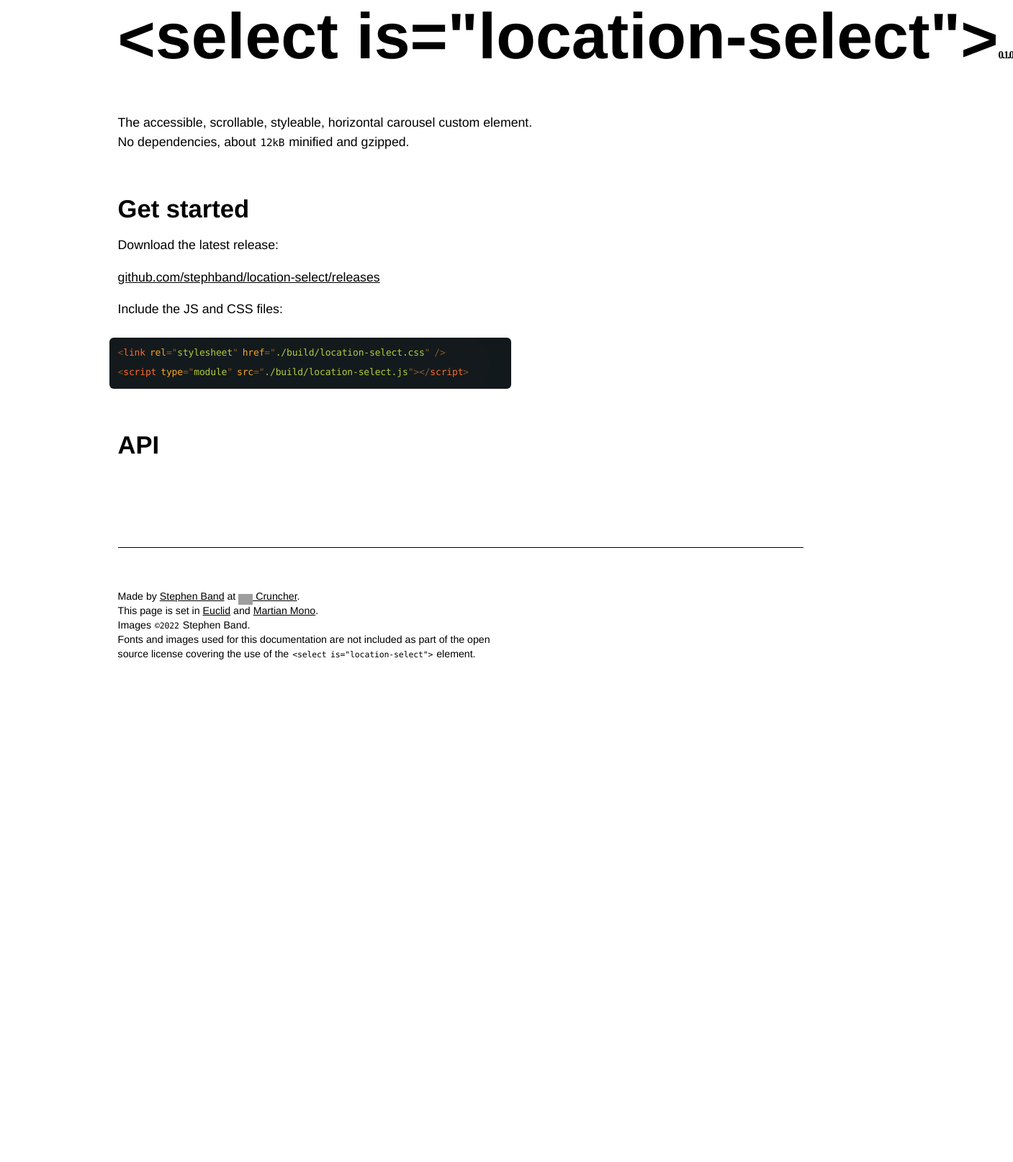
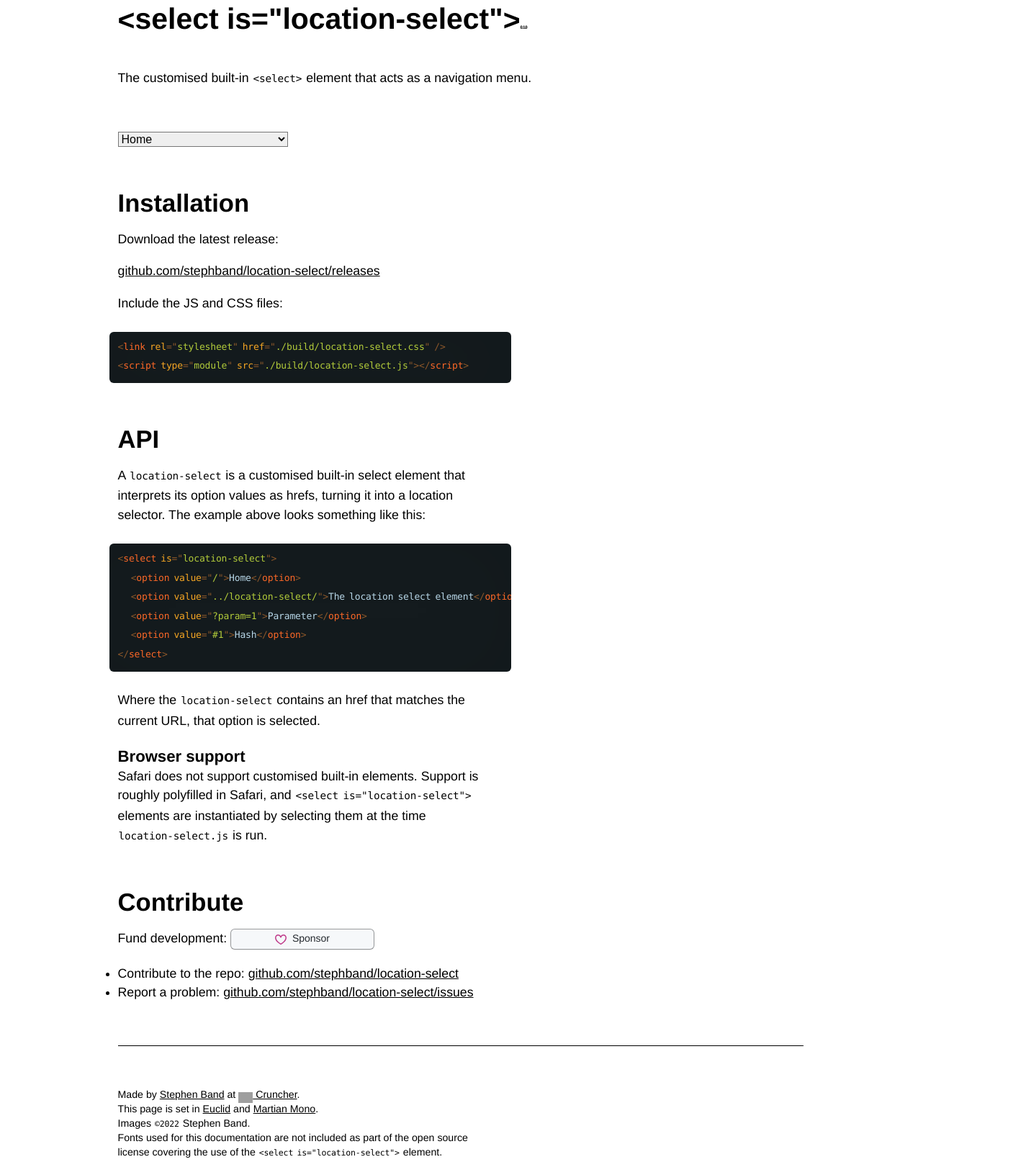
Before and after one commit to stephband/location-select, a website: page index.html in a window 1280 px wide. Shown: the part 74-1688 px from the top of the page at 72% size, 1407 px wide, since content can reach past the window. Before the commit the page ends 1054 px from the top, so only its background shows below. Drawn offline with Linux system fonts and the light colour scheme; grey boxes are pictures that could not be loaded; a web font is replaced by a local one.

Commit message:
Documentation

```diff
--- a/docs/module.css
+++ b/docs/module.css
@@ -85,14 +85,14 @@ code {
 
 /* Specific to <slide-show> header */
 
-.docs-text-01 { font-size: 4vw; white-space: nowrap; }
+.docs-text-01 { font-size: 1.8vw; white-space: nowrap; }
 
 @media (min-width: 50em) {
-    .docs-text-01 { font-size: 10.2vw; }
+    .docs-text-01 { font-size: 4.66vw; }
 }
 
 @media (min-width: 70em) {
-    .docs-text-01 { font-size: 7vw; }
+    .docs-text-01 { font-size: 3.2vw; }
 }
 
 .docs-text-01 > .tag-brace {
--- a/index.html
+++ b/index.html
@@ -37,70 +37,87 @@
 
     <link rel="stylesheet" href="./docs/docs.css">
     <link rel="stylesheet" href="./build/location-select.css">
+
+    <style>
+    [is="location-select"] {
+        font-size: 1rem;
+    }
+    </style>
 </head>
 
 <body class="docs-grid grid 3x-grid @1-6x-grid @2-9x-grid y-start-grid">
     <header class="x1 3x @1-x1 @1-4x @2-x2">
         <h1 class="docs-text-01"><span class="tag-brace">&lt;</span>select is="location-select"<span class="tag-brace">&gt;</span><span style="font-size: 0.1666667em; font-family: 'MartianMono'; font-variation-settings: 'wght' 400, 'wdth' 96; letter-spacing: -0.125em;">0.1.0</span>
 </h1>
-        <p class="@1-no-wrap">The accessible, scrollable, styleable, horizontal carousel custom element. <br class="@1-shown"/>No dependencies, about <code>12kB</code> minified and gzipped.</p>
+        <p class="@1-no-wrap">The customised built-in <code>&lt;select&gt;</code> element that acts as a navigation menu.</p>
     </header>
 
+    <div class="x1 3x @1-4x @2-x2 x-stretch y-start">
         <select is="location-select">
             <option value="/">Home</option>
-        <option value="/slide-show">slide-show</option>
-        <option value="/location-select">location-select</option>
+            <option value="./">The location &lt;select&gt; element</option>
+            <option value="../slide-show">The &lt;slide-show&gt; element</option>
             <option value="?param=1">?param=1</option>
             <option value="?param=2">?param=2</option>
             <option value="#1">#1</option>
             <option value="#2">#2</option>
         </select>
+    </div>
+
+
 
 <section class="x1 3x @1-4x @2-x2 x-stretch y-start">
-
-
-<h2 class="docs-text-02" id="get-started">Get started</h2>
+<h2 class="docs-text-02" id="installation">Installation</h2>
 <p>Download the latest release:</p>
 <p><a href="https://github.com/stephband/location-select/releases">github.com/stephband/location-select/releases</a></p>
 <p>Include the JS and CSS files:</p>
 <pre><code class="language-html"><span class="token tag"><span class="token tag"><span class="token punctuation">&lt;</span>link</span> <span class="token attr-name">rel</span><span class="token attr-value"><span class="token punctuation attr-equals">=</span><span class="token punctuation">"</span>stylesheet<span class="token punctuation">"</span></span> <span class="token attr-name">href</span><span class="token attr-value"><span class="token punctuation attr-equals">=</span><span class="token punctuation">"</span>./build/location-select.css<span class="token punctuation">"</span></span> <span class="token punctuation">/></span></span>
 <span class="token tag"><span class="token tag"><span class="token punctuation">&lt;</span>script</span> <span class="token attr-name">type</span><span class="token attr-value"><span class="token punctuation attr-equals">=</span><span class="token punctuation">"</span>module<span class="token punctuation">"</span></span> <span class="token attr-name">src</span><span class="token attr-value"><span class="token punctuation attr-equals">=</span><span class="token punctuation">"</span>./build/location-select.js<span class="token punctuation">"</span></span><span class="token punctuation">></span></span><span class="token script"></span><span class="token tag"><span class="token tag"><span class="token punctuation">&lt;/</span>script</span><span class="token punctuation">></span></span></code></pre>
 
+</section>
 
+
+
+<section class="x1 3x @1-4x @2-x2 x-stretch y-start">
+<h2 class="docs-text-02" id="api">API</h2>
+<p>A <code>location-select</code> is a customised built-in select element that interprets its
+option values as hrefs, turning it into a location selector. The example above
+looks something like this:</p>
+<pre><code class="language-html"><span class="token tag"><span class="token tag"><span class="token punctuation">&lt;</span>select</span> <span class="token attr-name">is</span><span class="token attr-value"><span class="token punctuation attr-equals">=</span><span class="token punctuation">"</span>location-select<span class="token punctuation">"</span></span><span class="token punctuation">></span></span>
+   <span class="token tag"><span class="token tag"><span class="token punctuation">&lt;</span>option</span> <span class="token attr-name">value</span><span class="token attr-value"><span class="token punctuation attr-equals">=</span><span class="token punctuation">"</span>/<span class="token punctuation">"</span></span><span class="token punctuation">></span></span>Home<span class="token tag"><span class="token tag"><span class="token punctuation">&lt;/</span>option</span><span class="token punctuation">></span></span>
+   <span class="token tag"><span class="token tag"><span class="token punctuation">&lt;</span>option</span> <span class="token attr-name">value</span><span class="token attr-value"><span class="token punctuation attr-equals">=</span><span class="token punctuation">"</span>../location-select/<span class="token punctuation">"</span></span><span class="token punctuation">></span></span>The location select element<span class="token tag"><span class="token tag"><span class="token punctuation">&lt;/</span>option</span><span class="token punctuation">></span></span>
+   <span class="token tag"><span class="token tag"><span class="token punctuation">&lt;</span>option</span> <span class="token attr-name">value</span><span class="token attr-value"><span class="token punctuation attr-equals">=</span><span class="token punctuation">"</span>?param=1<span class="token punctuation">"</span></span><span class="token punctuation">></span></span>Parameter<span class="token tag"><span class="token tag"><span class="token punctuation">&lt;/</span>option</span><span class="token punctuation">></span></span>
+   <span class="token tag"><span class="token tag"><span class="token punctuation">&lt;</span>option</span> <span class="token attr-name">value</span><span class="token attr-value"><span class="token punctuation attr-equals">=</span><span class="token punctuation">"</span>#1<span class="token punctuation">"</span></span><span class="token punctuation">></span></span>Hash<span class="token tag"><span class="token tag"><span class="token punctuation">&lt;/</span>option</span><span class="token punctuation">></span></span>
+<span class="token tag"><span class="token tag"><span class="token punctuation">&lt;/</span>select</span><span class="token punctuation">></span></span></code></pre>
+<p>Where the <code>location-select</code> contains an href that matches the current URL, that
+option is selected.</p>
+<h4 id="browser-support">Browser support</h4>
+<p>Safari does not support customised built-in elements. Support is roughly
+polyfilled in Safari, and <code>&lt;select is=&quot;location-select&quot;&gt;</code> elements are
+instantiated by selecting them at the time <code>location-select.js</code> is run.</p>
 
 </section>
 
-    <h2 class="x1 3x @1-4x @2-x2 x-stretch y-start">API</h2>
 
 
-<div class="x1 3x @1-3x @2-x2 x-stretch y-start">
+    <section class="x1 3x @1-4x @2-x2 x-stretch y-start">
+        <h2 class="docs-text-02">Contribute</h2>
 
+<p>
+    Fund development:
+    <a aria-label="Sponsor @stephband" href="https://github.com/sponsors/stephband" class="githubsponsor-button button">
+        <svg aria-hidden="true" height="16" viewBox="0 0 16 16" version="1.1" width="16" class="fill octicon octicon-heart icon-sponsor mr-1 v-align-middle color-fg-sponsors anim-pulse-in">
+            <path fill-rule="evenodd" d="M4.25 2.5c-1.336 0-2.75 1.164-2.75 3 0 2.15 1.58 4.144 3.365 5.682A20.565 20.565 0 008 13.393a20.561 20.561 0 003.135-2.211C12.92 9.644 14.5 7.65 14.5 5.5c0-1.836-1.414-3-2.75-3-1.373 0-2.609.986-3.029 2.456a.75.75 0 01-1.442 0C6.859 3.486 5.623 2.5 4.25 2.5zM8 14.25l-.345.666-.002-.001-.006-.003-.018-.01a7.643 7.643 0 01-.31-.17 22.075 22.075 0 01-3.434-2.414C2.045 10.731 0 8.35 0 5.5 0 2.836 2.086 1 4.25 1 5.797 1 7.153 1.802 8 3.02 8.847 1.802 10.203 1 11.75 1 13.914 1 16 2.836 16 5.5c0 2.85-2.045 5.231-3.885 6.818a22.08 22.08 0 01-3.744 2.584l-.018.01-.006.003h-.002L8 14.25zm0 0l.345.666a.752.752 0 01-.69 0L8 14.25z"></path>
+        </svg>
+        <span class="v-align-middle">Sponsor</span>
+    </a>
+</p>
+<ul>
+    <li>Contribute to the repo: <a href="https://github.com/stephband/location-select">github.com/stephband/location-select</a></li>
+    <li>Report a problem: <a href="https://github.com/stephband/location-select/issues">github.com/stephband/location-select/issues</a></li>
+</ul>
 
-
-
-
-
-
-
-
-
-
-</div>
-
-<div class="x1 3x @1-x4 @1-3x @2-x5 x-stretch y-start">
-
-
-
-
-
-
-
-
-
-
-
-</div>
-
+    </section>
 
     <hr class="x1 3x @1-6x @2-x2 @2-7x"/>
 
@@ -109,17 +126,12 @@
             <p class="docs-text-09">Made by <a href="https://stephen.band">Stephen Band</a> at <a href="https://cruncher.ch"><img style="width: 20px; display: inline-block; vertical-align: -0.5em;" src="https://cruncher.ch/static/images/logo.svg" alt="The Cruncher logo"/> Cruncher</a>.</p>
             <p class="docs-text-09">This page is set in <a href="https://www.swisstypefaces.com/fonts/euclid/">Euclid</a> and <a href="https://github.com/evilmartians/mono">Martian Mono</a>.</p>
             <p class="docs-text-09">Images <code>&copy;2022</code> Stephen Band.</p>
-            <p class="docs-text-09">Fonts and images used for this documentation are not included as part of the open source license covering the use of the <code>&lt;select is="location-select"&gt;</code> element.</p>
+            <p class="docs-text-09">Fonts used for this documentation are not included as part of the open source license covering the use of the <code>&lt;select is="location-select"&gt;</code> element.</p>
         </small>
     </footer>
 
     <script type="module">
         import './docs/docs.js';
-        import './bui.js';
-
-        // Log events
-        /*document.body.addEventListener('slide-active', (e) =>
-            console.log(e.type, e.target)
-        );*/
+        import './build/location-select.js';
     </script>
 </body>
```
Also changed, not shown: module.js (+26 -1 lines), docs/docs.css, docs/docs.js, 2 other files. Lines whose indentation alone changed are shown as unchanged.
